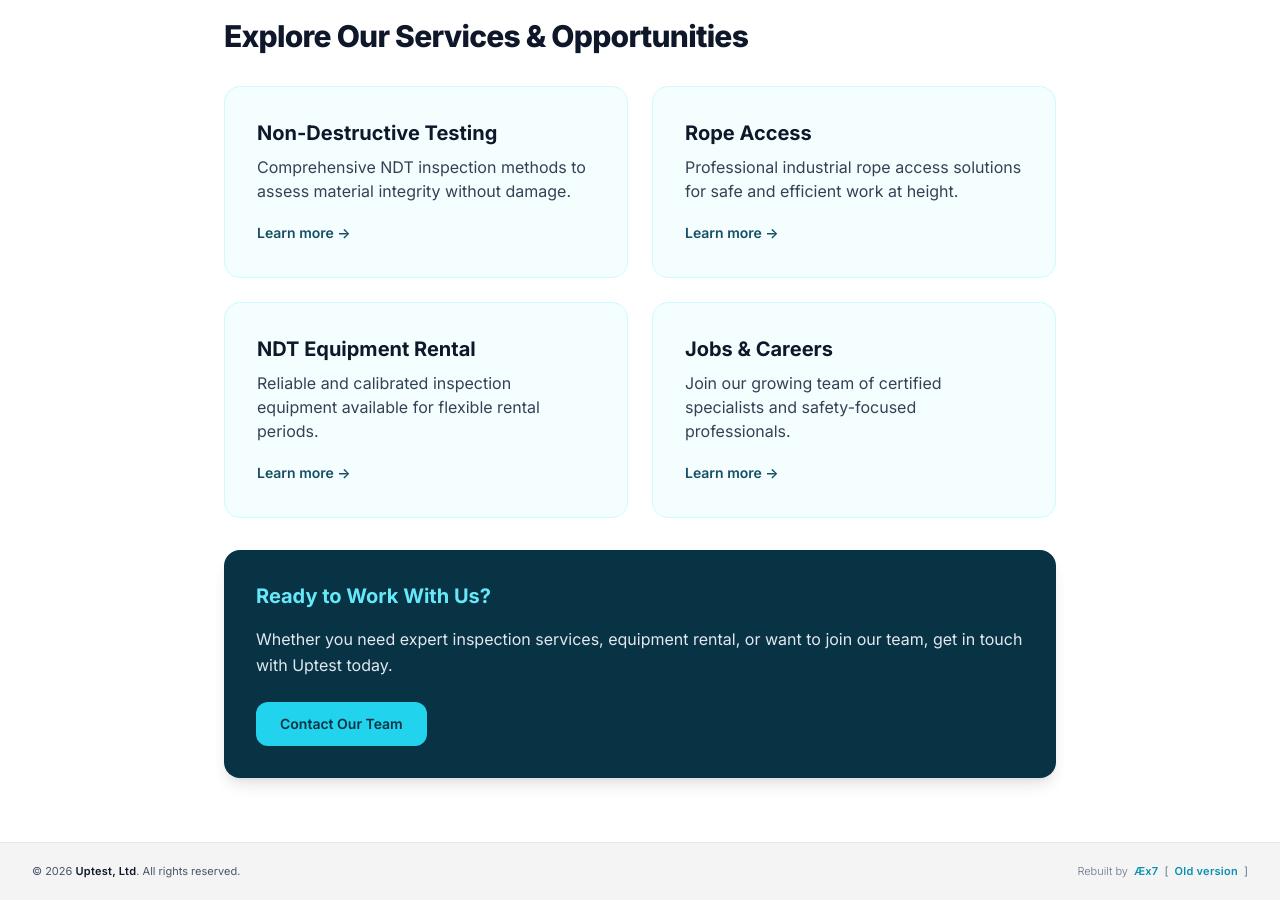
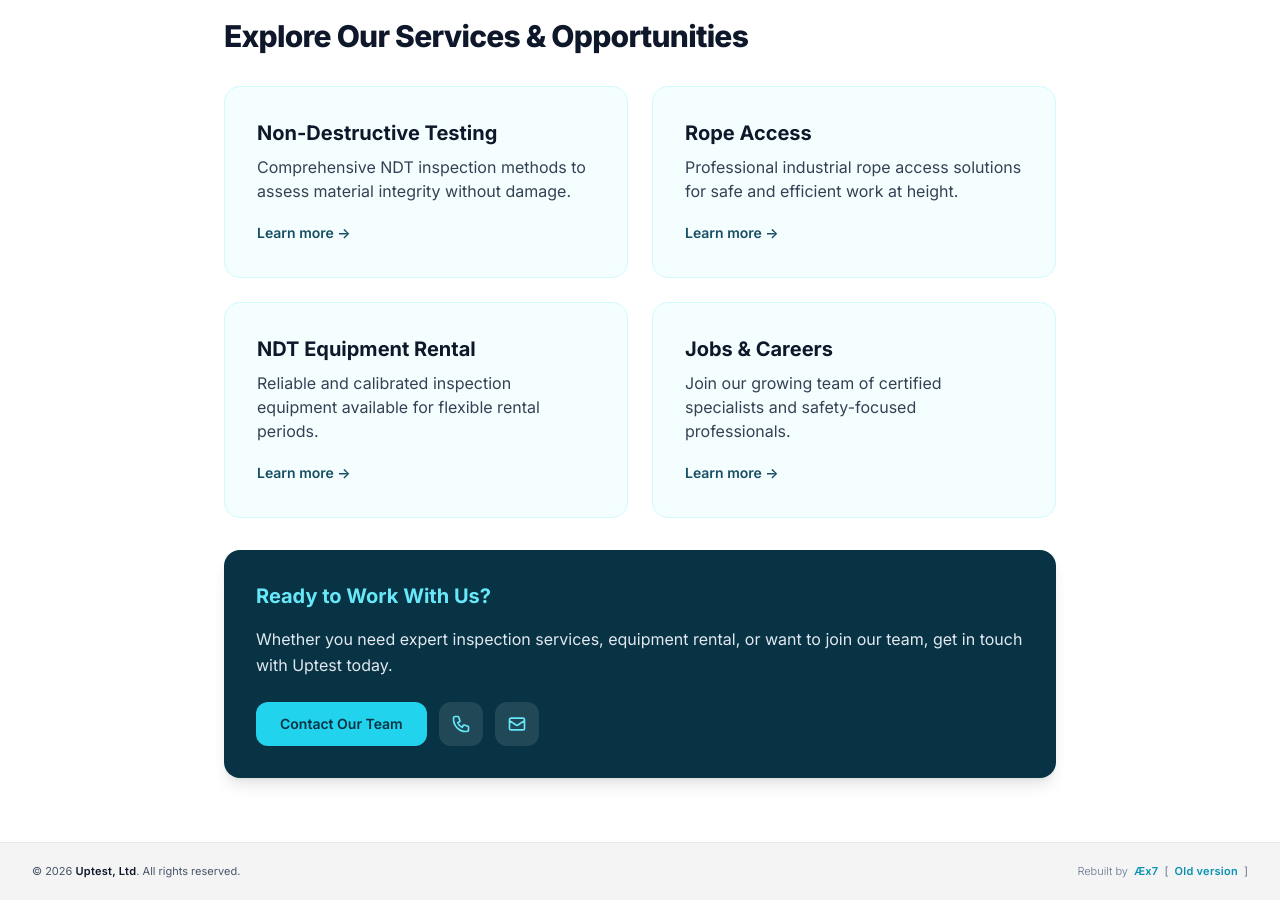
Before and after one commit to mruslys/uptest.no, a Jekyll site: the page built from about-us/index.html, in a window 1280 px wide and 900 px high, scrolled down 1612 px. Built offline with Jekyll 4.4.1, drawn with Linux system fonts in a browser that asks for light colours; nearby versions of some CDN libraries.

Commit message:
Update index.html

```diff
--- a/about-us/index.html
+++ b/about-us/index.html
@@ -5,6 +5,8 @@ current_page: about
 title: "About Us"
 header_image: "images/uptest-neardomoji-kontrole-1.jpg"
 ---
+
+{% assign c = site.data.data.common[page.lang] %}
 
 <!-- Įvadas / About Us tekstas -->
 <div class="space-y-4">
@@ -135,9 +137,24 @@ header_image: "images/uptest-neardomoji-kontrole-1.jpg"
         <p class="text-slate-200 text-base leading-relaxed">
             Whether you need expert inspection services, equipment rental, or want to join our team, get in touch with Uptest today.
         </p>
-        <div class="pt-2">
+        <div class="pt-2 flex flex-wrap items-center gap-3">
+            <!-- Pagrindinis mygtukas -->
             <a href="contacts/" class="inline-flex items-center justify-center px-6 py-3 rounded-xl font-semibold text-sm text-brand-950 bg-brand-400 hover:bg-brand-300 shadow-sm transition-all">
                 Contact Our Team
+            </a>
+
+            <!-- Kvadratinis telefono mygtukas -->
+            <a href="tel:{{ c.phone }}" aria-label="Call us" class="w-11 h-11 rounded-xl bg-white/10 hover:bg-white/20 text-brand-300 hover:text-white flex items-center justify-center transition-all">
+                <svg class="w-5 h-5" fill="none" stroke="currentColor" viewBox="0 0 24 24">
+                    <path stroke-linecap="round" stroke-linejoin="round" stroke-width="2" d="M3 5a2 2 0 012-2h3.28a1 1 0 01.948.684l1.498 4.493a1 1 0 01-.502 1.21l-2.257 1.13a11.042 11.042 0 005.516 5.516l1.13-2.257a1 1 0 011.21-.502l4.493 1.498a1 1 0 01.684.949V19a2 2 0 01-2 2h-1C9.716 21 3 14.284 3 6V5z"/>
+                </svg>
+            </a>
+
+            <!-- Kvadratinis el. pašto mygtukas -->
+            <a href="mailto:{{ c.email }}" aria-label="Email us" class="w-11 h-11 rounded-xl bg-white/10 hover:bg-white/20 text-brand-300 hover:text-white flex items-center justify-center transition-all">
+                <svg class="w-5 h-5" fill="none" stroke="currentColor" viewBox="0 0 24 24">
+                    <path stroke-linecap="round" stroke-linejoin="round" stroke-width="2" d="M3 8l7.89 5.26a2 2 0 002.22 0L21 8M5 19h14a2 2 0 002-2V7a2 2 0 00-2-2H5a2 2 0 00-2 2v10a2 2 0 002 2z"/>
+                </svg>
             </a>
         </div>
     </div>
```
